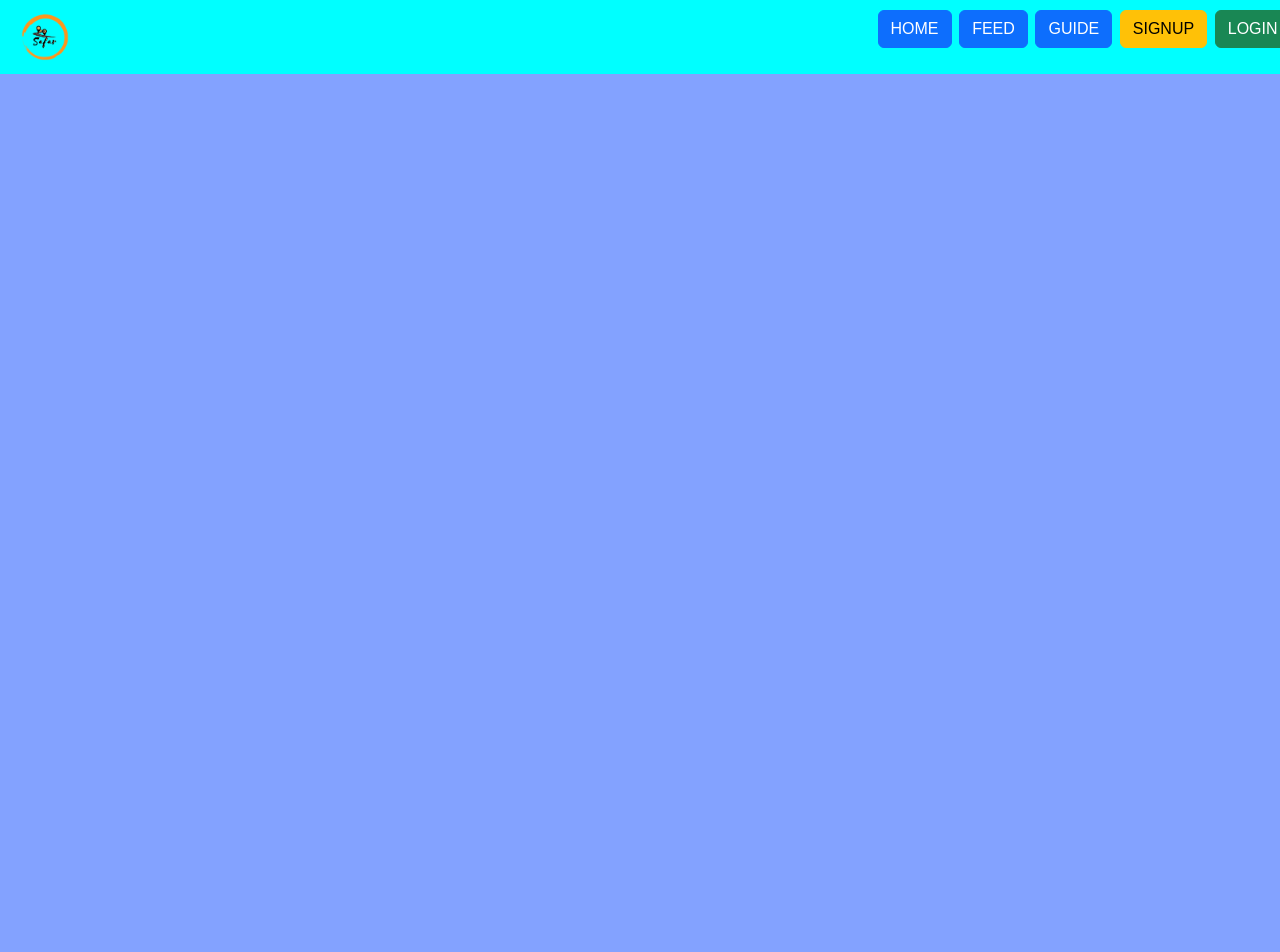
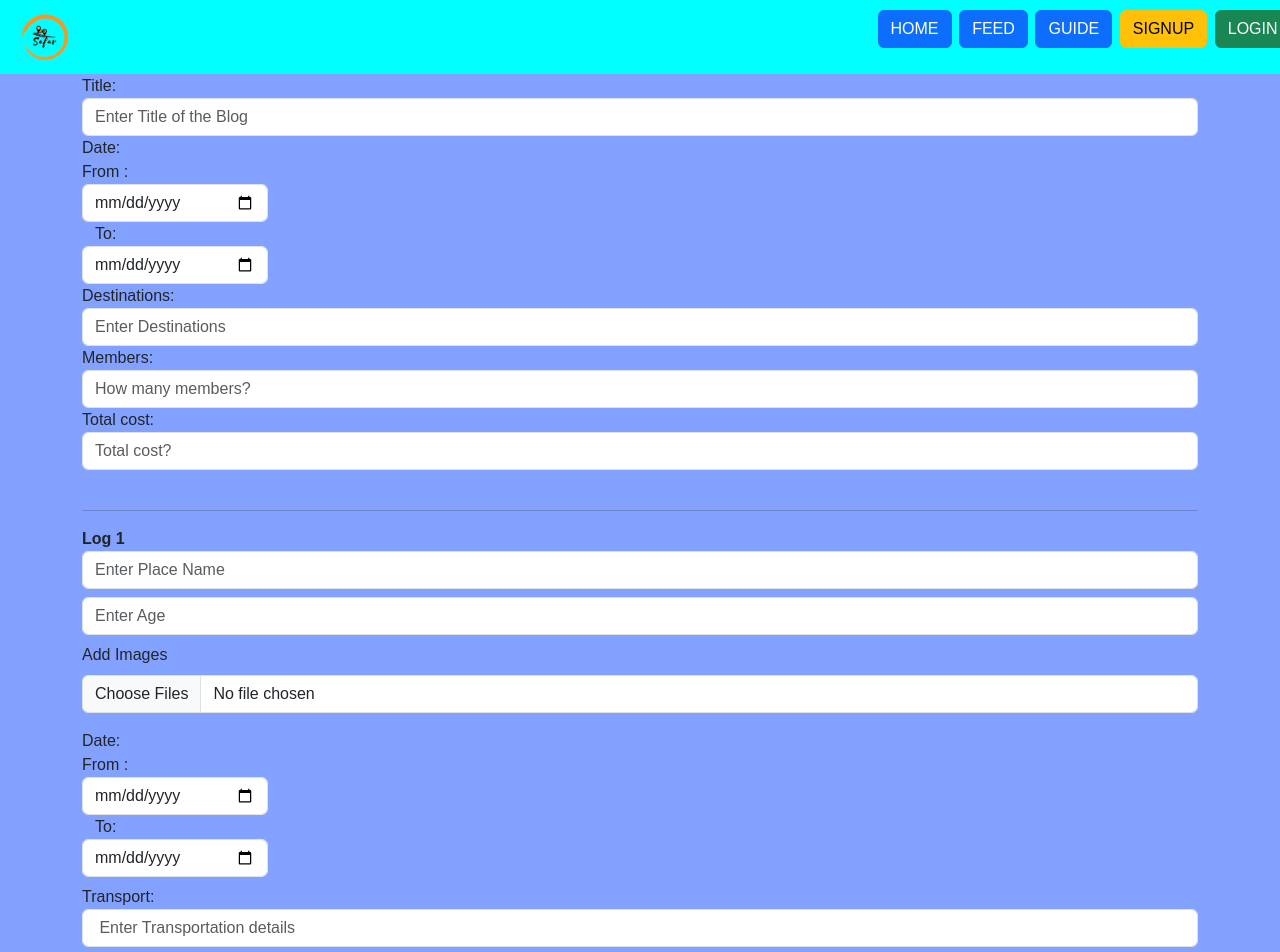
Before and after one commit to Abhiz003/Travel-Log-App, a React (Create React App) app in the folder SAFAR-frontend/safar/: page /shareJourney in a window 1280 px wide. Shown: the top 952 px of the page. Before the commit the page ends 800 px from the top, so only its background shows below. Built offline with nearby package versions, Linux system fonts and the light colour scheme.

Commit message:
Updated the form  Component for user input of logs

```diff
--- a/SAFAR-frontend/safar/src/App.js
+++ b/SAFAR-frontend/safar/src/App.js
@@ -5,8 +5,10 @@ import Home from './Components/Home';
 import Feed from './Components/Feed';
 import AllUsers from './Components/AllUsers'
 import ViewBlogs from './Components/ViewBlogs'
+import DisplayBlog from './Components/DisplayBlog'
 import TripLog from './Components/TripLog'
 import AddATale from './Components/AddATale'
+import ShareJourney from './Components/ShareJourney';
 
 import Login from './AuthPages/Login'
 import SignUp from './AuthPages/SignUp'
@@ -19,12 +21,13 @@ function App() {
       <Routes>
         <Route path='/' element={<Home />} />
         <Route path='/home' element={<Home />} />
-        <Route path='/feed/' element={<Feed />}>
-          <Route path='allusers' element={<AllUsers />} />
+        <Route path='/feed' element={<Feed />}/>
+          <Route path='/feed/allusers' element={<AllUsers />} />
           <Route path='viewblogs' element={<ViewBlogs />} />
-          <Route path='triplog' element={<TripLog />} />
-          <Route path='addAtale' element={<AddATale />} />
-        </Route>
+          <Route path='/displayblog' element={<DisplayBlog/>} />
+          <Route path='/triplog' element={<TripLog />} />
+          <Route path='/addAtale' element={<AddATale />} />
+          <Route path='/shareJourney' element={<ShareJourney />} />
 
         <Route path='/login' element={<Login />} />
         <Route path='/signup' element={<SignUp />} />
--- a/SAFAR-frontend/safar/src/Components/AllUsers.js
+++ b/SAFAR-frontend/safar/src/Components/AllUsers.js
@@ -77,7 +77,8 @@ const AllUsers = () => {
                     </div>
 
                 </div>
-                <Link to="/addAtale" className="btn btn-success mt-5">Add A Tale</Link>
+                <Link to="/addAtale" className="btn btn-success mt-5">Add A Tale</Link> <br></br>
+                <Link to="/shareJourney" className="btn btn-success mt-5">Share my Journey</Link>
         </main>
             </div>
         </>
--- /dev/null
+++ b/SAFAR-frontend/safar/src/Components/ShareJourney.js
@@ -0,0 +1,113 @@
+import React, { useState } from 'react'
+
+const ShareJourney = () => {
+	const [formFields, setFormFields] = useState([
+		{ placeName: '', age: '', placeImage: '', transport: '', desciption: '' }
+	])
+
+	const handleFormChanges = (event, index) => {
+		let data = [...formFields];
+		data[index][event.target.name] = event.target.value;
+		setFormFields(data);
+	}
+
+	const submit = (e) => {
+		e.preventDefault();
+		console.log(formFields);
+	}
+
+	const addFields = () => {
+		let object = {
+			placeName: '',
+			age: '',
+			placeImage: '',
+			transport: '',
+			desciption: ''
+		}
+		setFormFields([...formFields, object])
+	}
+
+
+	return (
+		<>
+			<div className="container">
+				<form onSubmit={submit}>
+					<div className="form-group">
+						<label htmlFor="blog-title">Title:</label>
+						<input type="text" className="form-control" id="blog-title" placeholder="Enter Title of the Blog" />
+					</div>
+					<div className="form-group col-2">
+						<label htmlFor="">Date: </label> <br />
+						From : <input type="date" className="form-control" /> &nbsp;&nbsp;
+						To: <input type="date" className="form-control" />
+					</div>
+
+
+					<div className="form-group">
+						<label htmlFor="destination">Destinations:</label>
+						<input type="text" className="form-control" id="destination" placeholder="Enter Destinations" />
+					</div>
+					<div className="form-group">
+						<label htmlFor="members">Members:</label>
+						<input type="number" className="form-control" id="members" placeholder="How many members?" />
+					</div>
+					<div className="form-group">
+						<label htmlFor="totalCost">Total cost:</label>
+						<input type="number" className="form-control" id="totalCost" placeholder="Total cost?" />
+					</div>
+					<br />
+
+
+					{/* -----------------Dynamic miniForm-------------- */}
+					{formFields.map((form, index) => {
+						return (
+							<div key="index" className='mb-4'>
+								<hr />
+								<b>Log {index + 1}</b>
+								<div className="form-group mb-2">
+									<input type="text" className='form-control' name="placeName" placeholder="Enter Place Name"
+										onChange={event => handleFormChanges(event, index)}
+										value={formFields.name} />
+								</div>
+								<div className="form-group mb-2">
+									<input type="text" className='form-control' name="age" placeholder="Enter Age"
+										onChange={event => handleFormChanges(event, index)}
+										value={formFields.age} />
+								</div>
+
+								<div class="mb-3">
+									<label htmlFor="formFileMultiple" className="form-label">Add Images </label>
+									<input className="form-control" type="file" name="placeImage" id="formFileMultiple" multiple
+
+									/>
+								</div>
+
+
+								<div className="form-group col-2 mb-2">
+									<label htmlFor="">Date: </label> <br />
+									From : <input type="date" className="form-control" name="startDate" /> &nbsp;&nbsp;
+									To: <input type="date" className="form-control" name="endDate" />
+								</div>
+								<div className="form-group mb-2">
+									<label htmlFor="exampleInputPassword1">Transport:</label>
+									<input type="text" className="form-control" id="exampleInputPassword1" name="transport" placeholder=" Enter Transportation details" />
+								</div>
+
+
+
+
+								<div className="form-group mb2">
+									<textarea className="form-control" name="desciption" rows="3" placeholder="Enter Description" ></textarea>
+								</div>
+							</div>
+						)
+					})}
+					<button onClick={addFields} className='btn btn-primary'>AddMore</button> &nbsp;
+					<button type="submit" className='btn btn-success'>submit</button>
+				</form>
+			</div>
+		</>
+	)
+}
+
+export default ShareJourney
--- a/SAFAR-frontend/safar/src/Components/ViewBlogs.js
+++ b/SAFAR-frontend/safar/src/Components/ViewBlogs.js
@@ -22,11 +22,12 @@ const ViewBlogs = () => {
             <div className="accordion-item">
               <h2 className="accordion-header" id="headingOne">
                 <button className="accordion-button" type="button" data-bs-toggle="collapse" data-bs-target="#collapseOne" aria-expanded="true" aria-controls="collapseOne">
-                  Accordion Item #1
+                  Blog #1
                 </button>
               </h2>
               <div id="collapseOne" className="accordion-collapse collapse show" aria-labelledby="headingOne" data-bs-parent="#accordionExample">
                 <div className="accordion-body">
+                  <Link to="/displayblog" className="">View</Link><br/>
                   <strong>This is the first item's accordion body.</strong> It is shown by default, until the collapse plugin adds the appropriate classNamees that we use to style each element. These classNamees control the overall appearance, as well as the showing and hiding via CSS transitions. You can modify any of this with custom CSS or overriding our default variables. It's also worth noting that just about any HTML can go within the <code>.accordion-body</code>, though the transition does limit overflow.
                 </div>
               </div>
@@ -34,11 +35,13 @@ const ViewBlogs = () => {
             <div className="accordion-item">
               <h2 className="accordion-header" id="headingTwo">
                 <button className="accordion-button collapsed" type="button" data-bs-toggle="collapse" data-bs-target="#collapseTwo" aria-expanded="false" aria-controls="collapseTwo">
-                  Accordion Item #2
+                  Blog #2
                 </button>
               </h2>
               <div id="collapseTwo" className="accordion-collapse collapse" aria-labelledby="headingTwo" data-bs-parent="#accordionExample">
                 <div className="accordion-body">
+                <Link to="/displayblog">View</Link>
+
                   <strong>This is the second item's accordion body.</strong> It is hidden by default, until the collapse plugin adds the appropriate classNamees that we use to style each element. These classNamees control the overall appearance, as well as the showing and hiding via CSS transitions. You can modify any of this with custom CSS or overriding our default variables. It's also worth noting that just about any HTML can go within the <code>.accordion-body</code>, though the transition does limit overflow.
                 </div>
               </div>
@@ -46,11 +49,12 @@ const ViewBlogs = () => {
             <div className="accordion-item">
               <h2 className="accordion-header" id="headingThree">
                 <button className="accordion-button collapsed" type="button" data-bs-toggle="collapse" data-bs-target="#collapseThree" aria-expanded="false" aria-controls="collapseThree">
-                  Accordion Item #3
+                  Blog #3
                 </button>
               </h2>
               <div id="collapseThree" className="accordion-collapse collapse" aria-labelledby="headingThree" data-bs-parent="#accordionExample">
                 <div className="accordion-body">
+                <Link to="/displayblog">View</Link>
                   <strong>This is the third item's accordion body.</strong> It is hidden by default, until the collapse plugin adds the appropriate classNamees that we use to style each element. These classNamees control the overall appearance, as well as the showing and hiding via CSS transitions. You can modify any of this with custom CSS or overriding our default variables. It's also worth noting that just about any HTML can go within the <code>.accordion-body</code>, though the transition does limit overflow.
                 </div>
               </div>
```
